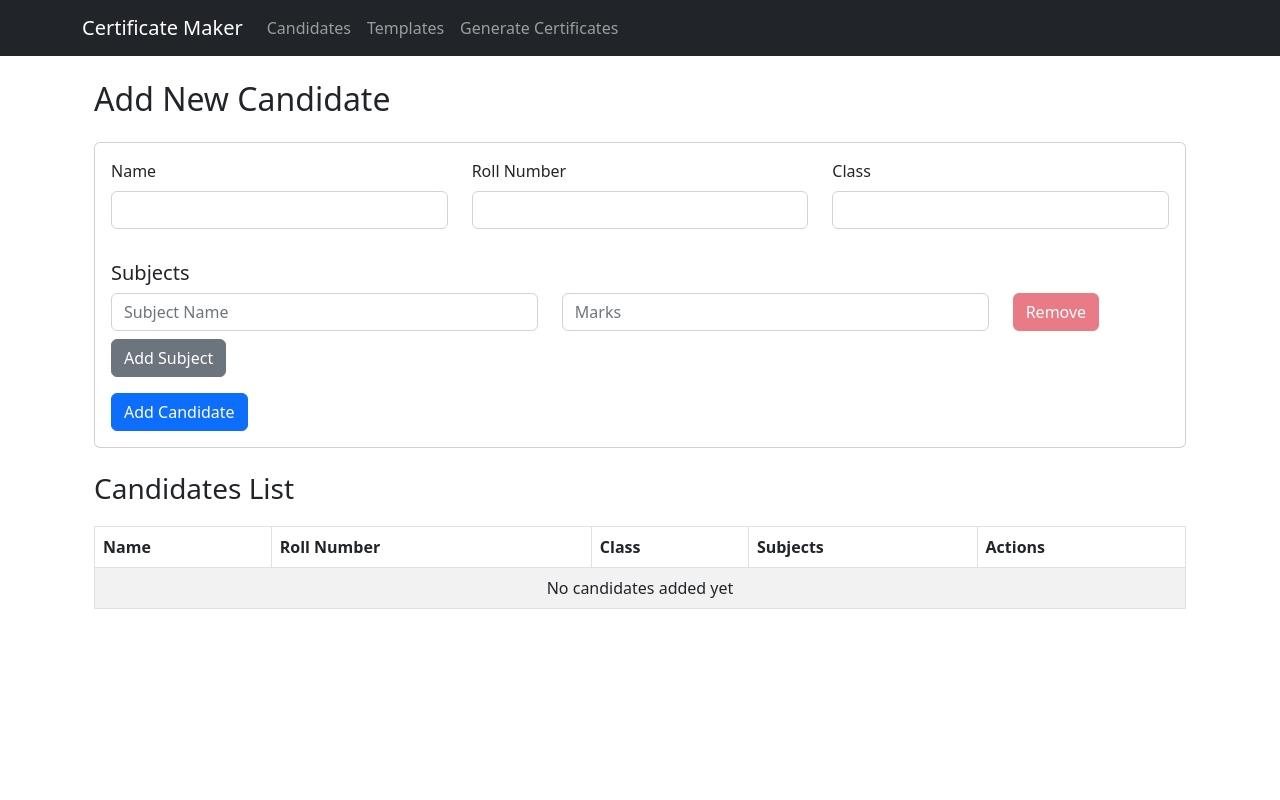
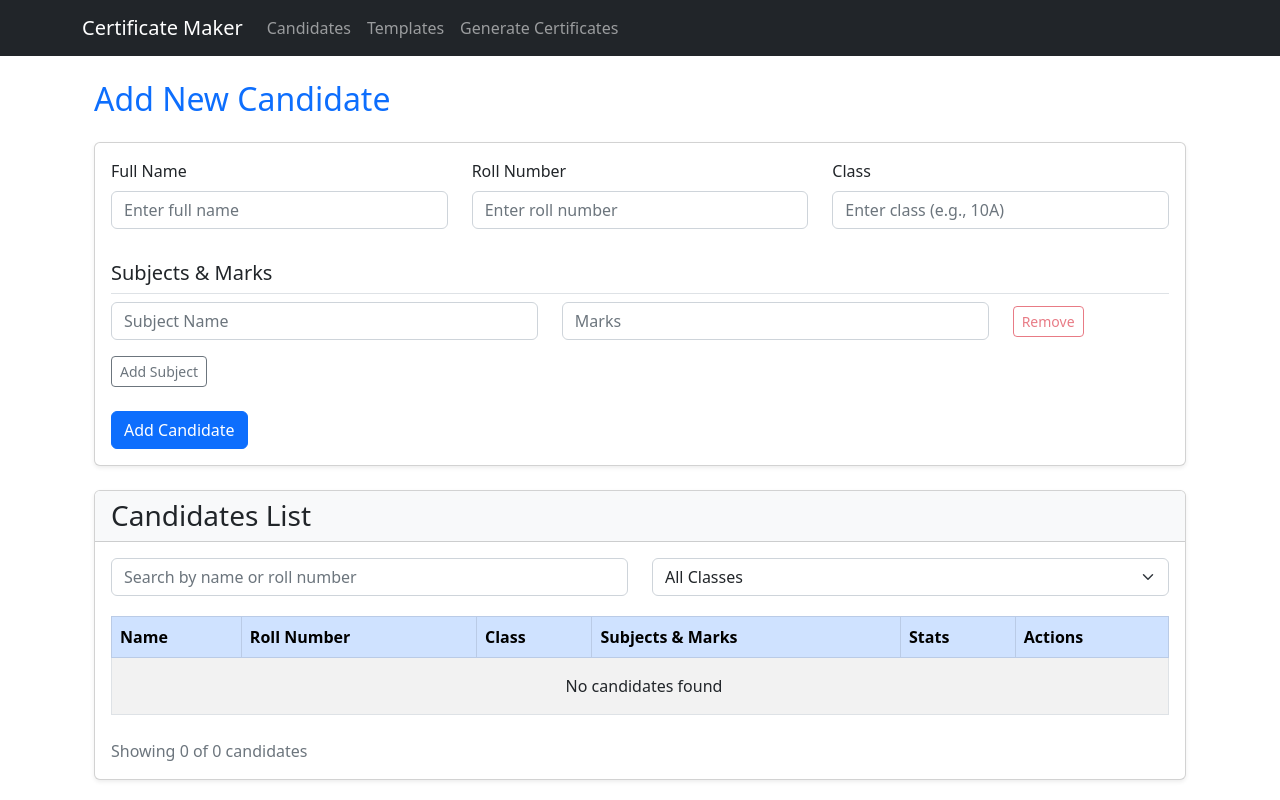
Before and after one commit to kapilsoni2013/CertificateMaker, a React (Create React App) app: page / in a window 1280 px wide. Built offline with nearby package versions, Linux system fonts and the light colour scheme.

Commit message:
Enhance CandidateManager component

```diff
--- a/src/components/CandidateManager.js
+++ b/src/components/CandidateManager.js
@@ -1,5 +1,5 @@
 import React, { useState, useContext, useEffect } from 'react';
-import { Container, Row, Col, Form, Button, Table, Card } from 'react-bootstrap';
+import { Container, Row, Col, Form, Button, Table, Card, Badge, Alert } from 'react-bootstrap';
 import { AppContext } from '../context/AppContext';
 
 const CandidateManager = () => {
@@ -11,6 +11,12 @@ const CandidateManager = () => {
   const [editMode, setEditMode] = useState(false);
   const [currentId, setCurrentId] = useState(null);
   const [validated, setValidated] = useState(false);
+  const [searchTerm, setSearchTerm] = useState('');
+  const [filterClass, setFilterClass] = useState('');
+  const [notification, setNotification] = useState({ show: false, message: '', type: '' });
+
+  // Get unique class names for filtering
+  const uniqueClasses = [...new Set(candidates.map(candidate => candidate.className))];
 
   const resetForm = () => {
     setName('');
@@ -20,6 +26,13 @@ const CandidateManager = () => {
     setEditMode(false);
     setCurrentId(null);
     setValidated(false);
+  };
+
+  const showNotification = (message, type) => {
+    setNotification({ show: true, message, type });
+    setTimeout(() => {
+      setNotification({ show: false, message: '', type: '' });
+    }, 3000);
   };
 
   const handleSubmit = (e) => {
@@ -41,8 +54,10 @@ const CandidateManager = () => {
 
     if (editMode) {
       updateCandidate(currentId, candidateData);
+      showNotification(`Candidate ${name} updated successfully!`, 'success');
     } else {
       addCandidate(candidateData);
+      showNotification(`New candidate ${name} added successfully!`, 'success');
     }
 
     resetForm();
@@ -55,11 +70,13 @@ const CandidateManager = () => {
     setSubjects(candidate.subjects.length > 0 ? [...candidate.subjects] : [{ name: '', marks: '' }]);
     setEditMode(true);
     setCurrentId(candidate.id);
+    window.scrollTo({ top: 0, behavior: 'smooth' });
   };
 
   const handleDelete = (id) => {
     if (window.confirm('Are you sure you want to delete this candidate?')) {
       deleteCandidate(id);
+      showNotification('Candidate deleted successfully!', 'warning');
     }
   };
 
@@ -79,21 +96,57 @@ const CandidateManager = () => {
     setSubjects(updatedSubjects);
   };
 
+  // Filter candidates based on search term and class filter
+  const filteredCandidates = candidates.filter(candidate => {
+    const matchesSearch = candidate.name.toLowerCase().includes(searchTerm.toLowerCase()) ||
+                         candidate.rollNumber.toLowerCase().includes(searchTerm.toLowerCase());
+    const matchesClass = filterClass ? candidate.className === filterClass : true;
+    return matchesSearch && matchesClass;
+  });
+
+  // Calculate total and average marks for a candidate
+  const calculateStats = (subjects) => {
+    if (!subjects || subjects.length === 0) return { total: 0, average: 0 };
+
+    let total = 0;
+    let validSubjectsCount = 0;
+
+    subjects.forEach(subject => {
+      const marks = parseFloat(subject.marks);
+      if (!isNaN(marks)) {
+        total += marks;
+        validSubjectsCount++;
+      }
+    });
+
+    const average = validSubjectsCount > 0 ? total / validSubjectsCount : 0;
+    return { total, average: average.toFixed(1) };
+  };
+
   return (
     <Container>
-      <h2 className="mb-4">{editMode ? 'Edit Candidate' : 'Add New Candidate'}</h2>
+      {notification.show && (
+        <Alert variant={notification.type} className="mt-3 animate__animated animate__fadeIn">
+          {notification.message}
+        </Alert>
+      )}
 
-      <Card className="mb-4">
+      <h2 className="mb-4 text-primary">
+        {editMode ? 'Edit Candidate' : 'Add New Candidate'}
+      </h2>
+
+      <Card className="mb-4 shadow-sm">
         <Card.Body>
           <Form noValidate validated={validated} onSubmit={handleSubmit}>
             <Row>
               <Col md={4}>
                 <Form.Group className="mb-3">
-                  <Form.Label>Name</Form.Label>
+                  <Form.Label>Full Name</Form.Label>
                   <Form.Control
                     type="text"
                     value={name}
                     onChange={(e) => setName(e.target.value)}
+                    placeholder="Enter full name"
                     required
                   />
                   <Form.Control.Feedback type="invalid">
@@ -108,6 +161,7 @@ const CandidateManager = () => {
                     type="text"
                     value={rollNumber}
                     onChange={(e) => setRollNumber(e.target.value)}
+                    placeholder="Enter roll number"
                     required
                   />
                   <Form.Control.Feedback type="invalid">
@@ -122,6 +176,7 @@ const CandidateManager = () => {
                     type="text"
                     value={className}
                     onChange={(e) => setClassName(e.target.value)}
+                    placeholder="Enter class (e.g., 10A)"
                     required
                   />
                   <Form.Control.Feedback type="invalid">
@@ -131,9 +186,9 @@ const CandidateManager = () => {
               </Col>
             </Row>
 
-            <h5 className="mt-3">Subjects</h5>
+            <h5 className="mt-3 border-bottom pb-2">Subjects & Marks</h5>
             {subjects.map((subject, index) => (
-              <Row key={index} className="mb-2">
+              <Row key={index} className="mb-3 align-items-center">
                 <Col md={5}>
                   <Form.Group>
                     <Form.Control
@@ -143,44 +198,54 @@ const CandidateManager = () => {
                       onChange={(e) => handleSubjectChange(index, 'name', e.target.value)}
                       required={index === 0}
                     />
+                    <Form.Control.Feedback type="invalid">
+                      Please provide a subject name.
+                    </Form.Control.Feedback>
                   </Form.Group>
                 </Col>
                 <Col md={5}>
                   <Form.Group>
                     <Form.Control
-                      type="text"
+                      type="number"
                       placeholder="Marks"
                       value={subject.marks}
                       onChange={(e) => handleSubjectChange(index, 'marks', e.target.value)}
                       required={subject.name.trim() !== ''}
+                      min="0"
+                      max="100"
                     />
+                    <Form.Control.Feedback type="invalid">
+                      Please provide valid marks (0-100).
+                    </Form.Control.Feedback>
                   </Form.Group>
                 </Col>
                 <Col md={2}>
                   <Button
-                    variant="danger"
+                    variant="outline-danger"
                     onClick={() => removeSubjectField(index)}
                     disabled={subjects.length === 1 && index === 0}
+                    size="sm"
                   >
-                    Remove
+                    <i className="bi bi-trash"></i> Remove
                   </Button>
                 </Col>
               </Row>
             ))}
 
-            <div className="mt-2 mb-3">
-              <Button variant="secondary" onClick={addSubjectField}>
-                Add Subject
+            <div className="mt-2 mb-4">
+              <Button variant="outline-secondary" onClick={addSubjectField} size="sm">
+                <i className="bi bi-plus-circle"></i> Add Subject
               </Button>
             </div>
 
             <div className="d-flex">
-              <Button variant="primary" type="submit" className="me-2">
-                {editMode ? 'Update Candidate' : 'Add Candidate'}
+              <Button variant={editMode ? "success" : "primary"} type="submit" className="me-2">
+                {editMode ? <><i className="bi bi-check-circle"></i> Update Candidate</> :
+                <><i className="bi bi-person-plus"></i> Add Candidate</>}
               </Button>
               {editMode && (
                 <Button variant="secondary" onClick={resetForm}>
-                  Cancel
+                  <i className="bi bi-x-circle"></i> Cancel
                 </Button>
               )}
             </div>
@@ -188,59 +253,113 @@ const CandidateManager = () => {
         </Card.Body>
       </Card>
 
-      <h3 className="mt-4">Candidates List</h3>
+      <Card className="mt-4 shadow-sm">
+        <Card.Header className="bg-light">
+          <h3 className="mb-0">Candidates List</h3>
+        </Card.Header>
+        <Card.Body>
+          <Row className="mb-3">
+            <Col md={6}>
+              <Form.Group>
+                <Form.Control
+                  type="text"
+                  placeholder="Search by name or roll number"
+                  value={searchTerm}
+                  onChange={(e) => setSearchTerm(e.target.value)}
+                />
+              </Form.Group>
+            </Col>
+            <Col md={6}>
+              <Form.Group>
+                <Form.Select
+                  value={filterClass}
+                  onChange={(e) => setFilterClass(e.target.value)}
+                >
+                  <option value="">All Classes</option>
+                  {uniqueClasses.map((cls, index) => (
+                    <option key={index} value={cls}>{cls}</option>
+                  ))}
+                </Form.Select>
+              </Form.Group>
+            </Col>
+          </Row>
+
           <div className="table-responsive">
-        <Table striped bordered hover>
-          <thead>
+            <Table striped bordered hover className="align-middle">
+              <thead className="table-primary">
                 <tr>
                   <th>Name</th>
                   <th>Roll Number</th>
                   <th>Class</th>
-              <th>Subjects</th>
+                  <th>Subjects & Marks</th>
+                  <th>Stats</th>
                   <th>Actions</th>
                 </tr>
               </thead>
               <tbody>
-            {candidates.length === 0 ? (
+                {filteredCandidates.length === 0 ? (
                   <tr>
-                <td colSpan="5" className="text-center">No candidates added yet</td>
+                    <td colSpan="6" className="text-center py-3">
+                      <i className="bi bi-exclamation-circle text-muted me-2"></i>
+                      No candidates found
+                    </td>
                   </tr>
                 ) : (
-              candidates.map((candidate) => (
+                  filteredCandidates.map((candidate) => {
+                    const stats = calculateStats(candidate.subjects);
+                    return (
                       <tr key={candidate.id}>
                         <td>{candidate.name}</td>
                         <td>{candidate.rollNumber}</td>
-                  <td>{candidate.className}</td>
                         <td>
+                          <Badge bg="info" className="py-2 px-3">{candidate.className}</Badge>
+                        </td>
+                        <td>
+                          {candidate.subjects.length === 0 ? (
+                            <span className="text-muted">No subjects</span>
+                          ) : (
+                            <ul className="list-unstyled mb-0">
                               {candidate.subjects.map((subject, index) => (
-                      <div key={index}>
-                        {subject.name}: {subject.marks}
-                      </div>
+                                <li key={index}>
+                                  <strong>{subject.name}:</strong> {subject.marks}
+                                </li>
                               ))}
+                            </ul>
+                          )}
+                        </td>
+                        <td>
+                          <div><strong>Total:</strong> {stats.total}</div>
+                          <div><strong>Average:</strong> {stats.average}</div>
                         </td>
                         <td>
                           <Button
-                      variant="info"
+                            variant="outline-info"
                             size="sm"
-                      className="me-2"
+                            className="me-2 mb-1"
                             onClick={() => handleEdit(candidate)}
                           >
-                      Edit
+                            <i className="bi bi-pencil"></i> Edit
                           </Button>
                           <Button
-                      variant="danger"
+                            variant="outline-danger"
                             size="sm"
                             onClick={() => handleDelete(candidate.id)}
                           >
-                      Delete
+                            <i className="bi bi-trash"></i> Delete
                           </Button>
                         </td>
                       </tr>
-              ))
+                    );
+                  })
                 )}
               </tbody>
             </Table>
           </div>
+          <div className="text-muted mt-2">
+            Showing {filteredCandidates.length} of {candidates.length} candidates
+          </div>
+        </Card.Body>
+      </Card>
     </Container>
   );
 };
```
Lines whose indentation alone changed are shown as unchanged.
